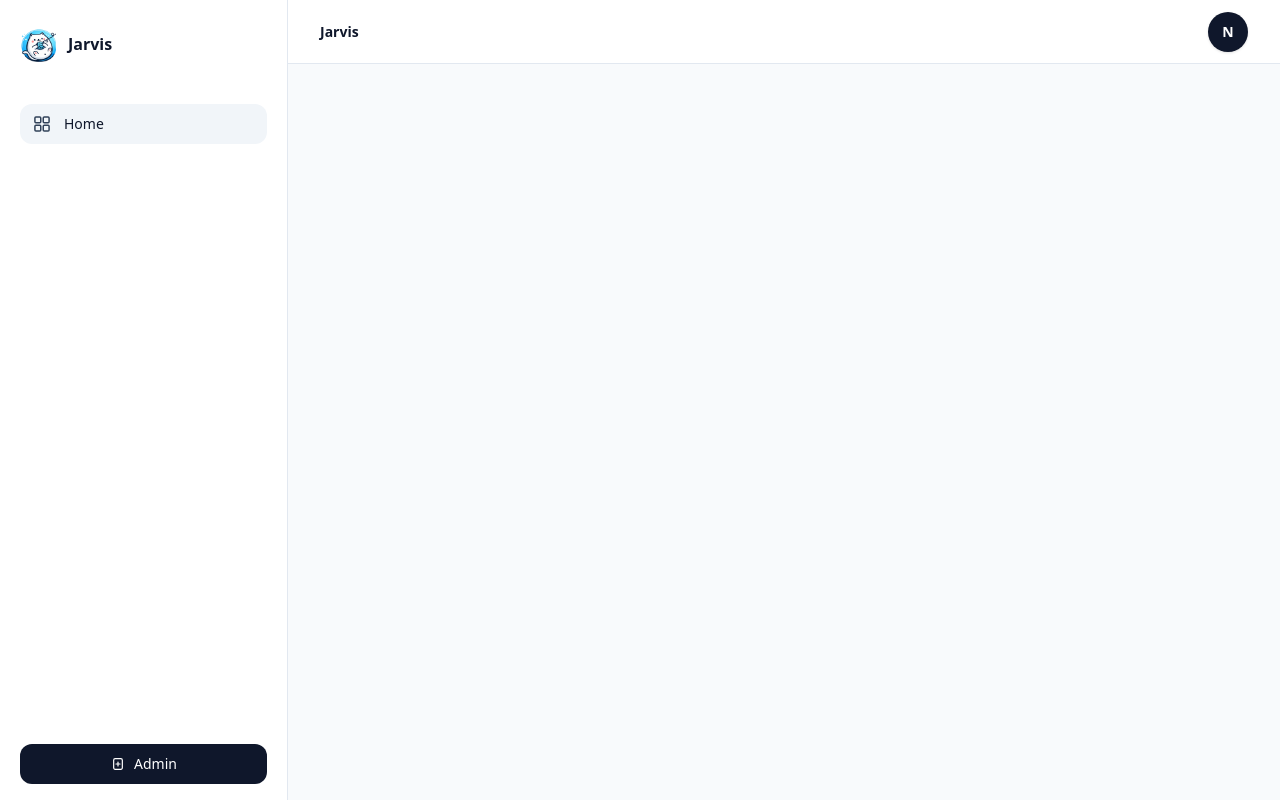
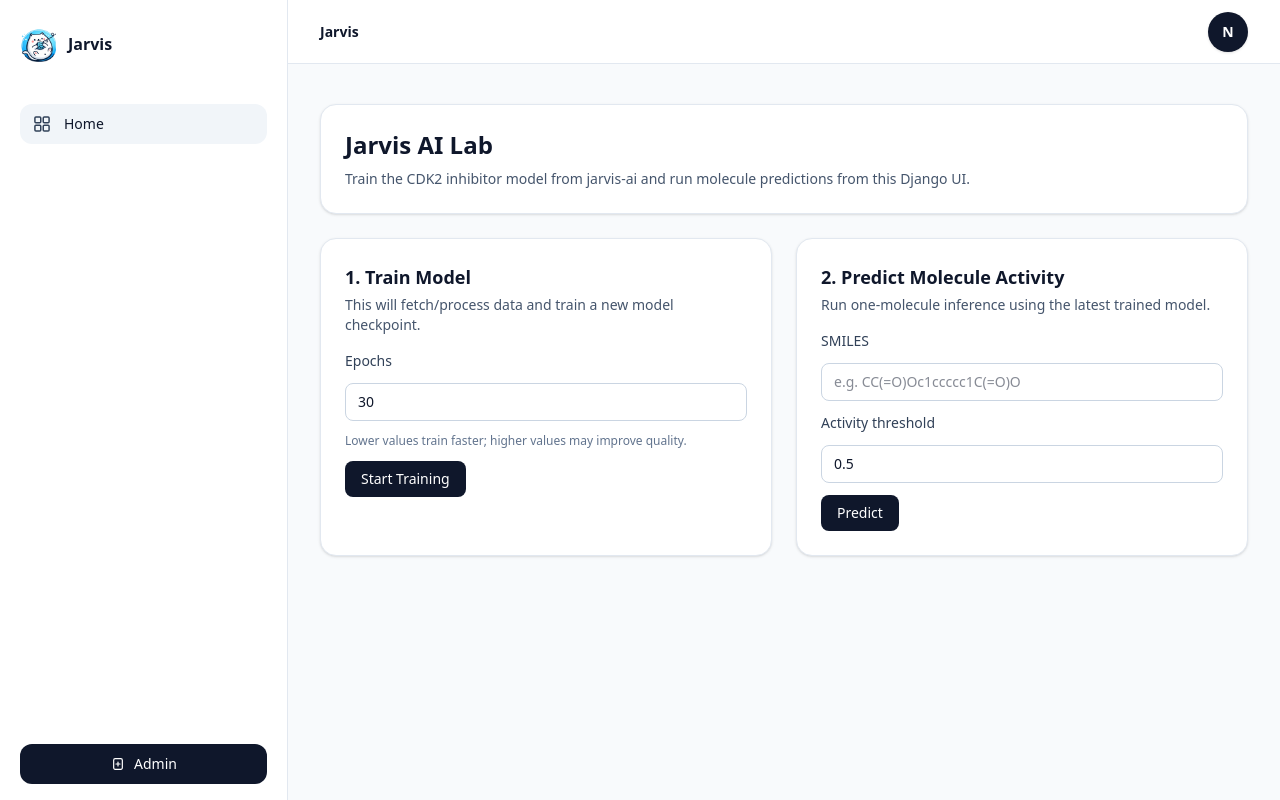
Before and after one commit to Garfieldas/jarvis-ck, a Django app: page / in a window 1280 px wide. Run offline with Django 5.2, Linux system fonts and the light colour scheme; the visitor is signed in with stand-in values (Sample User, id 1); parts of the project's set-up code (start-up, migrations or seed data) failed here and were passed over; some libraries are stand-ins or nearby versions.

Commit message:
-setup
Co-authored-by: Copilot <copilot@github.com>

```diff
--- a/app/forms.py
+++ b/app/forms.py
@@ -57,3 +57,44 @@ class RegisterForm(UserCreationForm):
                 "placeholder": "Repeat your password",
             }
         )
+
+
+class TrainModelForm(forms.Form):
+    num_epochs = forms.IntegerField(
+        label="Epochs",
+        min_value=1,
+        max_value=500,
+        initial=30,
+        help_text="Lower values train faster; higher values may improve quality.",
+        widget=forms.NumberInput(
+            attrs={
+                "placeholder": "30",
+                "class": "mt-1 block w-full rounded-lg border border-slate-300 px-3 py-2 text-sm",
+            }
+        ),
+    )
+
+
+class PredictSmilesForm(forms.Form):
+    smiles = forms.CharField(
+        label="SMILES",
+        max_length=1000,
+        widget=forms.TextInput(
+            attrs={
+                "placeholder": "e.g. CC(=O)Oc1ccccc1C(=O)O",
+                "class": "mt-1 block w-full rounded-lg border border-slate-300 px-3 py-2 text-sm",
+            }
+        ),
+    )
+    threshold = forms.FloatField(
+        label="Activity threshold",
+        min_value=0.0,
+        max_value=1.0,
+        initial=0.5,
+        widget=forms.NumberInput(
+            attrs={
+                "step": "0.01",
+                "class": "mt-1 block w-full rounded-lg border border-slate-300 px-3 py-2 text-sm",
+            }
+        ),
+    )
--- a/app/templates/home.html
+++ b/app/templates/home.html
@@ -3,4 +3,89 @@
 {% block title %}Home{% endblock %}
 
 {% block content %}
+<div class="mx-auto max-w-5xl space-y-6">
+	<section class="rounded-2xl border border-slate-200 bg-white p-6 shadow-sm">
+		<h1 class="text-2xl font-semibold text-slate-900">Jarvis AI Lab</h1>
+		<p class="mt-2 text-sm text-slate-600">
+			Train the CDK2 inhibitor model from <span class="font-medium">jarvis-ai</span> and run molecule predictions from this Django UI.
+		</p>
+	</section>
+
+	{% if ai_error %}
+		<section class="rounded-2xl border border-rose-200 bg-rose-50 p-4 text-sm text-rose-800">
+			{{ ai_error }}
+		</section>
+	{% endif %}
+
+	<section class="grid gap-6 lg:grid-cols-2">
+		<article class="rounded-2xl border border-slate-200 bg-white p-6 shadow-sm">
+			<h2 class="text-lg font-semibold text-slate-900">1. Train Model</h2>
+			<p class="mt-1 text-sm text-slate-600">This will fetch/process data and train a new model checkpoint.</p>
+
+			<form method="post" class="mt-4 space-y-3">
+				{% csrf_token %}
+				<input type="hidden" name="action" value="train">
+				<label class="block text-sm font-medium text-slate-700" for="{{ train_form.num_epochs.id_for_label }}">{{ train_form.num_epochs.label }}</label>
+				{{ train_form.num_epochs }}
+				{% if train_form.num_epochs.help_text %}
+					<p class="text-xs text-slate-500">{{ train_form.num_epochs.help_text }}</p>
+				{% endif %}
+				{% if train_form.num_epochs.errors %}
+					<p class="text-xs text-rose-700">{{ train_form.num_epochs.errors|join:', ' }}</p>
+				{% endif %}
+
+				<button type="submit" class="inline-flex items-center rounded-lg bg-slate-900 px-4 py-2 text-sm font-medium text-white hover:bg-slate-700">
+					Start Training
+				</button>
+			</form>
+
+			{% if train_result %}
+				<div class="mt-4 rounded-xl border border-emerald-200 bg-emerald-50 p-4 text-sm text-emerald-800">
+					<p class="font-medium">Training completed.</p>
+					<p>Rows: {{ train_result.num_rows }}</p>
+					<p>Valid fingerprints: {{ train_result.num_valid_fingerprints }}</p>
+					<p>Epochs trained: {{ train_result.num_epochs }}</p>
+					<p>Best validation AUC: {{ train_result.best_val_auc|floatformat:4 }}</p>
+					<p>Model saved at: {{ train_result.model_path }}</p>
+				</div>
+			{% endif %}
+		</article>
+
+		<article class="rounded-2xl border border-slate-200 bg-white p-6 shadow-sm">
+			<h2 class="text-lg font-semibold text-slate-900">2. Predict Molecule Activity</h2>
+			<p class="mt-1 text-sm text-slate-600">Run one-molecule inference using the latest trained model.</p>
+
+			<form method="post" class="mt-4 space-y-3">
+				{% csrf_token %}
+				<input type="hidden" name="action" value="predict">
+
+				<label class="block text-sm font-medium text-slate-700" for="{{ predict_form.smiles.id_for_label }}">{{ predict_form.smiles.label }}</label>
+				{{ predict_form.smiles }}
+				{% if predict_form.smiles.errors %}
+					<p class="text-xs text-rose-700">{{ predict_form.smiles.errors|join:', ' }}</p>
+				{% endif %}
+
+				<label class="block text-sm font-medium text-slate-700" for="{{ predict_form.threshold.id_for_label }}">{{ predict_form.threshold.label }}</label>
+				{{ predict_form.threshold }}
+				{% if predict_form.threshold.errors %}
+					<p class="text-xs text-rose-700">{{ predict_form.threshold.errors|join:', ' }}</p>
+				{% endif %}
+
+				<button type="submit" class="inline-flex items-center rounded-lg bg-slate-900 px-4 py-2 text-sm font-medium text-white hover:bg-slate-700">
+					Predict
+				</button>
+			</form>
+
+			{% if predict_result %}
+				<div class="mt-4 rounded-xl border border-blue-200 bg-blue-50 p-4 text-sm text-blue-800">
+					<p class="font-medium">Prediction result</p>
+					<p>SMILES: {{ predict_result.smiles }}</p>
+					<p>Probability: {{ predict_result.probability|floatformat:4 }}</p>
+					<p>Class: {{ predict_result.prediction }}</p>
+					<p>Active: {{ predict_result.active|yesno:"Yes,No" }}</p>
+				</div>
+			{% endif %}
+		</article>
+	</section>
+</div>
 {% endblock %}
--- a/app/views.py
+++ b/app/views.py
@@ -1,3 +1,6 @@
+from typing import Any
+
+from app.ai_service import AIIntegrationError, predict_smiles, train_cdk2_model
 from django.contrib.auth import login
 from django.contrib.auth.decorators import login_required
 from django.contrib.auth.views import LoginView
@@ -6,17 +9,52 @@ from django.shortcuts import redirect, render
 from django.urls import reverse_lazy
 from django.views.generic import FormView
 
-from app.forms import LoginForm, RegisterForm
+from app.forms import LoginForm, PredictSmilesForm, RegisterForm, TrainModelForm
 
 
 @login_required
 def home(request: HttpRequest) -> HttpResponse:
+	train_form = TrainModelForm(prefix="train")
+	predict_form = PredictSmilesForm(prefix="predict")
+	train_result: dict[str, Any] | None = None
+	predict_result: dict[str, Any] | None = None
+	ai_error: str | None = None
+
+	if request.method == "POST":
+		action = request.POST.get("action")
+
+		if action == "train":
+			train_form = TrainModelForm(request.POST, prefix="train")
+			if train_form.is_valid():
+				try:
+					train_result = train_cdk2_model(
+						num_epochs=train_form.cleaned_data["num_epochs"]
+					)
+				except AIIntegrationError as exc:
+					ai_error = str(exc)
+
+		if action == "predict":
+			predict_form = PredictSmilesForm(request.POST, prefix="predict")
+			if predict_form.is_valid():
+				try:
+					predict_result = predict_smiles(
+						smiles=predict_form.cleaned_data["smiles"],
+						threshold=predict_form.cleaned_data["threshold"],
+					)
+				except AIIntegrationError as exc:
+					ai_error = str(exc)
+
 	return render(
 		request,
 		"home.html",
 		{
 			"title": "Home",
 			"metaDescription": "Jarvis home",
+			"train_form": train_form,
+			"predict_form": predict_form,
+			"train_result": train_result,
+			"predict_result": predict_result,
+			"ai_error": ai_error,
 		},
 	)
 
--- a/theme/static/css/dist/styles.css
+++ b/theme/static/css/dist/styles.css
@@ -12,6 +12,16 @@
     --color-red-200: oklch(88.5% 0.062 18.334);
     --color-red-600: oklch(57.7% 0.245 27.325);
     --color-red-700: oklch(50.5% 0.213 27.518);
+    --color-emerald-50: oklch(97.9% 0.021 166.113);
+    --color-emerald-200: oklch(90.5% 0.093 164.15);
+    --color-emerald-800: oklch(43.2% 0.095 166.913);
+    --color-blue-50: oklch(97% 0.014 254.604);
+    --color-blue-200: oklch(88.2% 0.059 254.128);
+    --color-blue-800: oklch(42.4% 0.199 265.638);
+    --color-rose-50: oklch(96.9% 0.015 12.422);
+    --color-rose-200: oklch(89.2% 0.058 10.001);
+    --color-rose-700: oklch(51.4% 0.222 16.935);
+    --color-rose-800: oklch(45.5% 0.188 13.697);
     --color-slate-50: oklch(98.4% 0.003 247.858);
     --color-slate-100: oklch(96.8% 0.007 247.896);
     --color-slate-200: oklch(92.9% 0.013 255.508);
@@ -25,8 +35,6 @@
     --color-gray-100: oklch(96.7% 0.003 264.542);
     --color-gray-200: oklch(92.8% 0.006 264.531);
     --color-gray-300: oklch(87.2% 0.01 258.338);
-    --color-gray-600: oklch(44.6% 0.03 256.802);
-    --color-gray-800: oklch(27.8% 0.033 256.848);
     --color-gray-900: oklch(21% 0.034 264.665);
     --color-black: #000;
     --color-white: #fff;
@@ -39,6 +47,8 @@
     --text-sm--line-height: calc(1.25 / 0.875);
     --text-base: 1rem;
     --text-base--line-height: calc(1.5 / 1);
+    --text-lg: 1.125rem;
+    --text-lg--line-height: calc(1.75 / 1.125);
     --text-2xl: 1.5rem;
     --text-2xl--line-height: calc(2 / 1.5);
     --text-5xl: 3rem;
@@ -446,6 +441,9 @@
   .gap-3 {
     gap: calc(var(--spacing) * 3);
   }
+  .gap-6 {
+    gap: calc(var(--spacing) * 6);
+  }
   .space-y-1\.5 {
     :where(& > :not(:last-child)) {
       --tw-space-y-reverse: 0;
@@ -453,11 +451,25 @@
       margin-block-end: calc(calc(var(--spacing) * 1.5) * calc(1 - var(--tw-space-y-reverse)));
     }
   }
+  .space-y-3 {
+    :where(& > :not(:last-child)) {
+      --tw-space-y-reverse: 0;
+      margin-block-start: calc(calc(var(--spacing) * 3) * var(--tw-space-y-reverse));
+      margin-block-end: calc(calc(var(--spacing) * 3) * calc(1 - var(--tw-space-y-reverse)));
+    }
+  }
   .space-y-4 {
     :where(& > :not(:last-child)) {
       --tw-space-y-reverse: 0;
       margin-block-start: calc(calc(var(--spacing) * 4) * var(--tw-space-y-reverse));
       margin-block-end: calc(calc(var(--spacing) * 4) * calc(1 - var(--tw-space-y-reverse)));
+    }
+  }
+  .space-y-6 {
+    :where(& > :not(:last-child)) {
+      --tw-space-y-reverse: 0;
+      margin-block-start: calc(calc(var(--spacing) * 6) * var(--tw-space-y-reverse));
+      margin-block-end: calc(calc(var(--spacing) * 6) * calc(1 - var(--tw-space-y-reverse)));
     }
   }
   .rounded-2xl {
@@ -597,6 +612,10 @@
   .text-base {
     font-size: var(--text-base);
     line-height: var(--tw-leading, var(--text-base--line-height));
+  }
+  .text-lg {
+    font-size: var(--text-lg);
+    line-height: var(--tw-leading, var(--text-lg--line-height));
   }
   .text-sm {
     font-size: var(--text-sm);
@@ -807,6 +828,11 @@
       translate: var(--tw-translate-x) var(--tw-translate-y);
     }
   }
+  .lg\:grid-cols-2 {
+    @media (width >= 64rem) {
+      grid-template-columns: repeat(2, minmax(0, 1fr));
+    }
+  }
   .lg\:px-8 {
     @media (width >= 64rem) {
       padding-inline: calc(var(--spacing) * 8);
@@ -873,48 +899,6 @@
   syntax: "*";
   inherits: false;
   initial-value: solid;
-}
-@property --tw-gradient-position {
-  syntax: "*";
-  inherits: false;
-}
-@property --tw-gradient-from {
-  syntax: "<color>";
-  inherits: false;
-  initial-value: #0000;
-}
-@property --tw-gradient-via {
-  syntax: "<color>";
-  inherits: false;
-  initial-value: #0000;
-}
-@property --tw-gradient-to {
-  syntax: "<color>";
-  inherits: false;
-  initial-value: #0000;
-}
-@property --tw-gradient-stops {
-  syntax: "*";
-  inherits: false;
-}
-@property --tw-gradient-via-stops {
-  syntax: "*";
-  inherits: false;
-}
-@property --tw-gradient-from-position {
-  syntax: "<length-percentage>";
-  inherits: false;
-  initial-value: 0%;
-}
-@property --tw-gradient-via-position {
-  syntax: "<length-percentage>";
-  inherits: false;
-  initial-value: 50%;
-}
-@property --tw-gradient-to-position {
-  syntax: "<length-percentage>";
-  inherits: false;
-  initial-value: 100%;
 }
 @property --tw-leading {
   syntax: "*";
@@ -1050,15 +1034,6 @@
       --tw-skew-y: initial;
       --tw-space-y-reverse: 0;
       --tw-border-style: solid;
-      --tw-gradient-position: initial;
-      --tw-gradient-from: #0000;
-      --tw-gradient-via: #0000;
-      --tw-gradient-to: #0000;
-      --tw-gradient-stops: initial;
-      --tw-gradient-via-stops: initial;
-      --tw-gradient-from-position: 0%;
-      --tw-gradient-via-position: 50%;
-      --tw-gradient-to-position: 100%;
       --tw-leading: initial;
       --tw-font-weight: initial;
       --tw-tracking: initial;
```
Also changed, not shown: other parts of theme/static/css/dist/styles.css (+31 -41 lines), app/ai_service.py (added, +107 -0 lines), README.md, app/migrations/0002_alter_user_managers.py (added).
